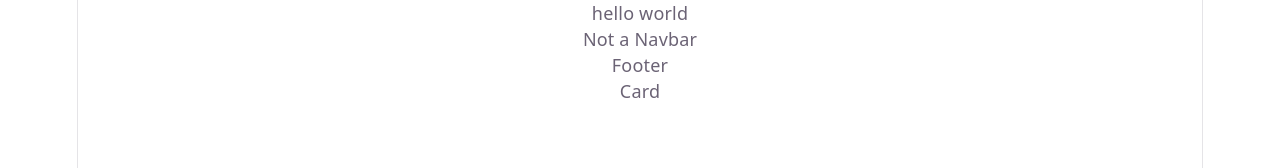
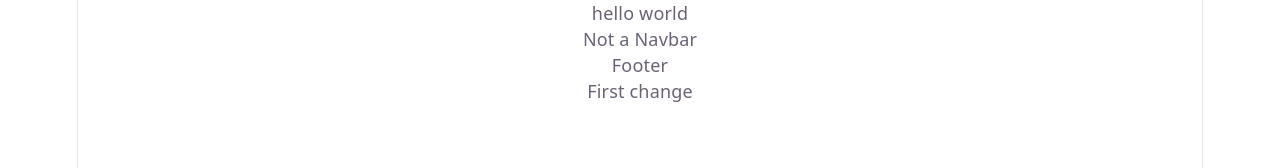
Before and after one commit to NitikaMaharjan/practice-project, a React (Vite) app: page / in a window 1280 px wide. Shown: the top 168 px of the page. Built offline with nearby package versions, Linux system fonts and the light colour scheme.

Commit message:
first change

```diff
--- a/src/components/Card.jsx
+++ b/src/components/Card.jsx
@@ -1,5 +1,5 @@
 export default function Card() {
   return (
-    <div>Card</div>
+    <div>First change</div>
   )
 }
```
